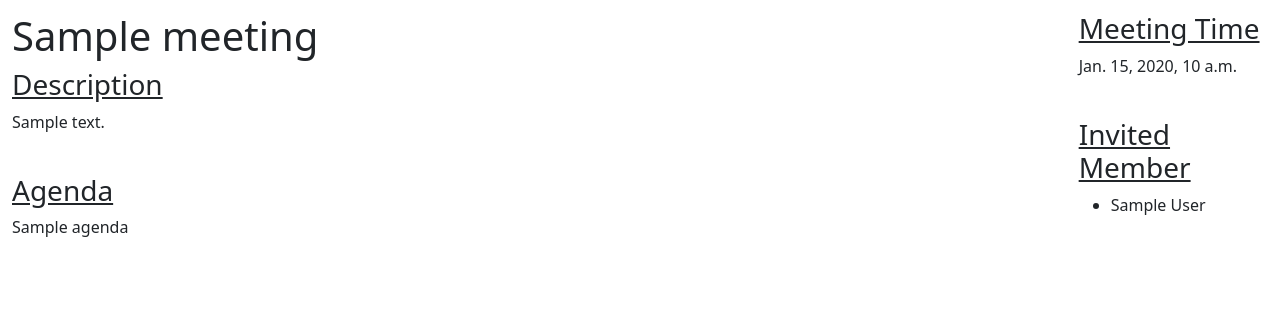
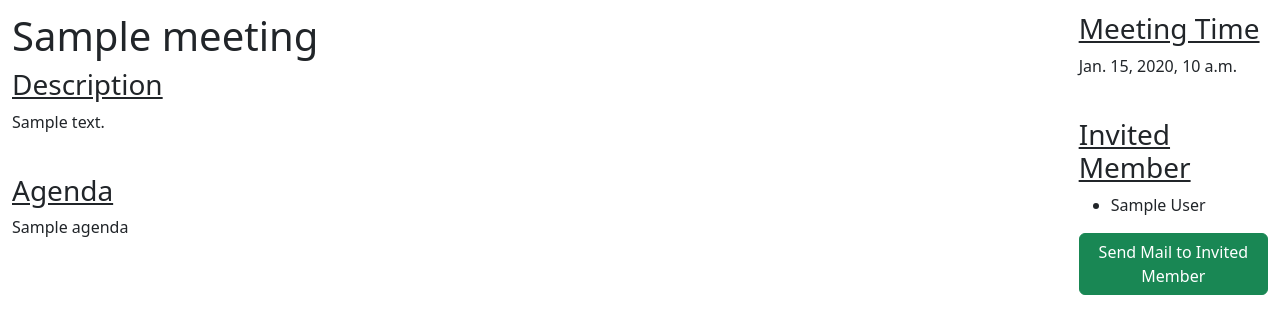
Before and after one commit to muktadiranik/meeting-diary-docker, a Django app: template meeting_diary_docker/templates/meetings/meeting_detail.html in a window 1280 px wide. Shown: the part 56-390 px from the top of the page. Run offline with Django 4.2, Linux system fonts and the light colour scheme; the template is opened without the code that fills it: most values are stand-ins (such as "Sample title", 1, 10 or a date in 2020); some libraries are stand-ins or nearby versions.

Commit message:
send mail to members after editing meeting implemented

```diff
--- a/meeting_diary_docker/meetings/urls.py
+++ b/meeting_diary_docker/meetings/urls.py
@@ -32,4 +32,6 @@ urlpatterns = [
          login_required(DeleteMemberView.as_view()), name="delete_member"),
     path("update-member/<int:member_pk>/",
          login_required(UpdateMemberView.as_view()), name="update_member"),
+    path("send-mail-to-invited-member/<int:id>/", login_required(SendMailAPIView.as_view()),
+         name="send_mail_to_invited_member"),
 ]
--- a/meeting_diary_docker/templates/base.html
+++ b/meeting_diary_docker/templates/base.html
@@ -32,7 +32,13 @@
         width: 100%;
       }
     </style>
-
+    <link
+      rel="stylesheet"
+      href="https://cdnjs.cloudflare.com/ajax/libs/toastr.js/latest/toastr.css"
+      integrity="sha512-3pIirOrwegjM6erE5gPSwkUzO+3cTjpnV9lexlNZqvupR64iZBnOOTiiLPb9M36zpMScbmUNIcHUqKD47M719g=="
+      crossorigin="anonymous"
+      referrerpolicy="no-referrer"
+    />
     <link href="{% static 'css/project.css' %}" rel="stylesheet" />
 
     {% endblock css %}
@@ -60,6 +66,12 @@
     <script
       src="https://cdnjs.cloudflare.com/ajax/libs/jquery/3.7.1/jquery.min.js"
       integrity="sha512-v2CJ7UaYy4JwqLDIrZUI/4hqeoQieOmAZNXBeQyjo21dadnwR+8ZaIJVT8EE2iyI61OV8e6M8PP2/4hpQINQ/g=="
+      crossorigin="anonymous"
+      referrerpolicy="no-referrer"
+    ></script>
+    <script
+      src="https://cdnjs.cloudflare.com/ajax/libs/toastr.js/latest/toastr.min.js"
+      integrity="sha512-VEd+nq25CkR676O+pLBnDW09R7VQX9Mdiij052gVCp5yVH3jGtH70Ho/UUv4mJDsEdTvqRCFZg0NKGiojGnUCw=="
       crossorigin="anonymous"
       referrerpolicy="no-referrer"
     ></script>
--- a/meeting_diary_docker/templates/meetings/meeting_detail.html
+++ b/meeting_diary_docker/templates/meetings/meeting_detail.html
@@ -26,7 +26,24 @@
           </div>
         </ul>
       </div>
+      <div class="mt-3">
+        <button class="btn btn-success" id="id_send_mail">
+          Send Mail to Invited Member
+        </button>
+      </div>
     </div>
   </div>
 </div>
+<script>
+  $("#id_send_mail").on("click", () => {
+    axios
+      .get("{% url 'meetings:send_mail_to_invited_member' meeting.id %}")
+      .then((result) => {
+        toastr.success("Mail sent successfully");
+      })
+      .catch((err) => {
+        toastr.error("Something went wrong");
+      });
+  });
+</script>
 {% endblock %}
--- a/meeting_diary_docker/templates/meetings/meeting_list.html
+++ b/meeting_diary_docker/templates/meetings/meeting_list.html
@@ -1,7 +1,11 @@
 {% for meeting in meetings %}
 <div class="card mt-2 mb-2">
   <div class=""></div>
-  <h3 class="card-header">{{ meeting.title }}</h3>
+  <h3 class="card-header">
+    <a href="{% url 'meetings:meeting_detail' meeting.id %}"
+      >{{ meeting.title }}</a
+    >
+  </h3>
   <div class="card-body">
     <h5 class="card-title">{{ meeting.description|safe }}</h5>
     <a
```
Also changed, not shown: meeting_diary_docker/meetings/views.py (+16 -0 lines).
